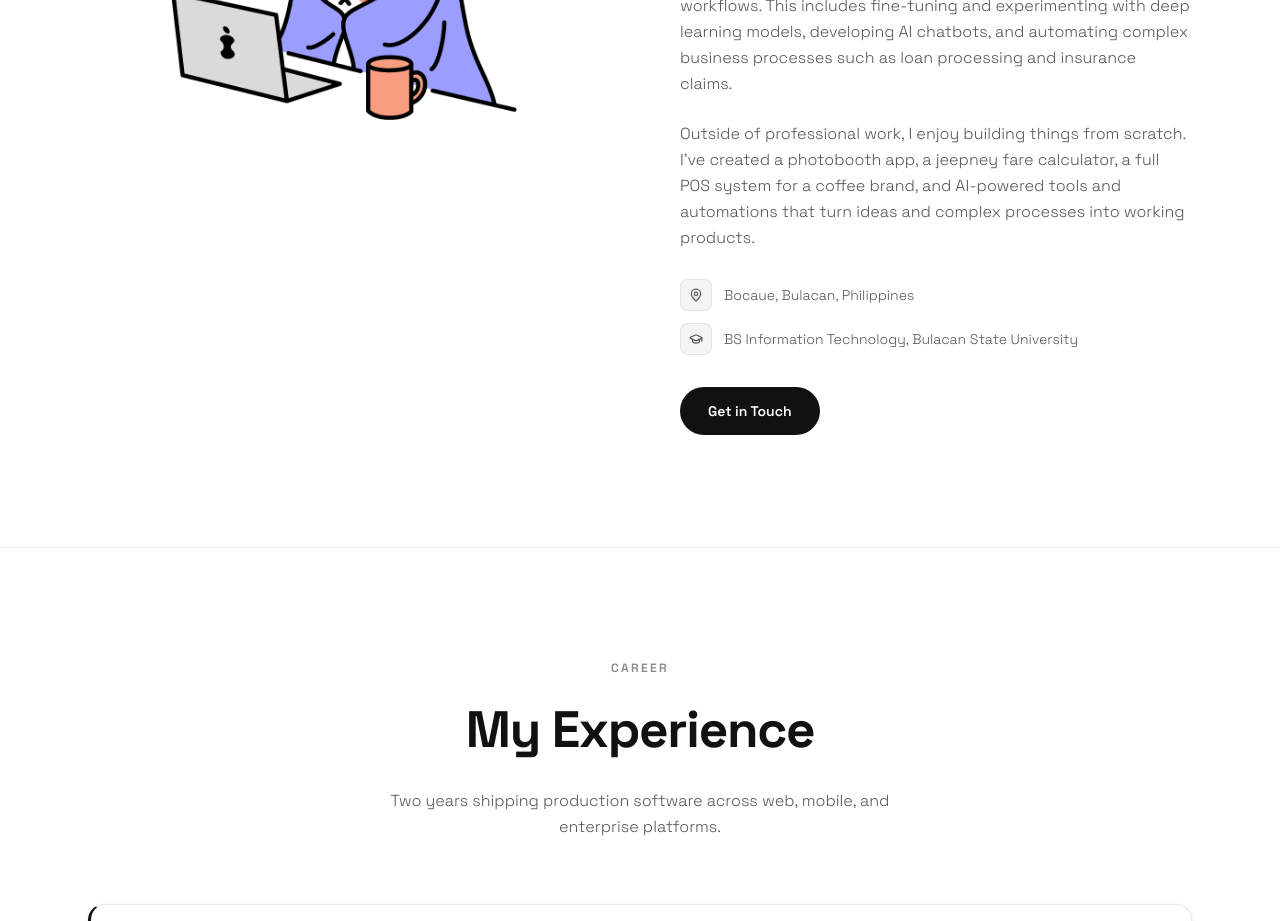
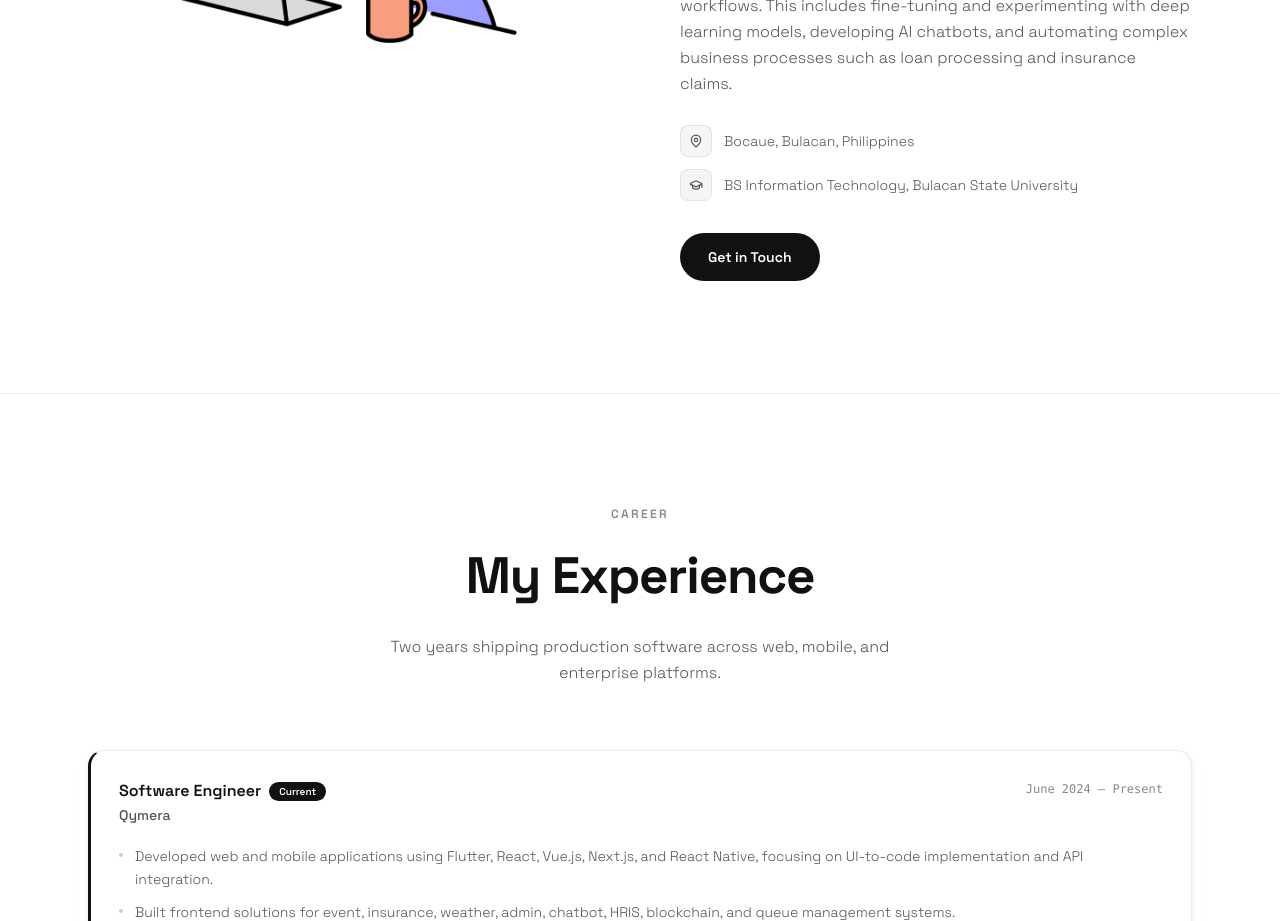
Before and after one commit to Drawde0731/portfolio, a Next.js app: page / in a window 1280 px wide. Shown: the part 1360-2281 px from the top of the page. Built offline with nearby package versions, Linux system fonts and the light colour scheme.

Commit message:
about: remove last paragraph about personal projects

```diff
--- a/components/sections/AboutSection.tsx
+++ b/components/sections/AboutSection.tsx
@@ -79,13 +79,6 @@ export default function AboutSection() {
               learning models, developing AI chatbots, and automating complex
               business processes such as loan processing and insurance claims.
             </p>
-            <p className="text-base text-text-secondary leading-relaxed font-light">
-              Outside of professional work, I enjoy building things from scratch.
-              I&apos;ve created a photobooth app, a jeepney fare calculator, a
-              full POS system for a coffee brand, and AI-powered tools and
-              automations that turn ideas and complex processes into working
-              products.
-            </p>
 
             {/* Info chips */}
             <div className="flex flex-col gap-3 pt-1">
```
